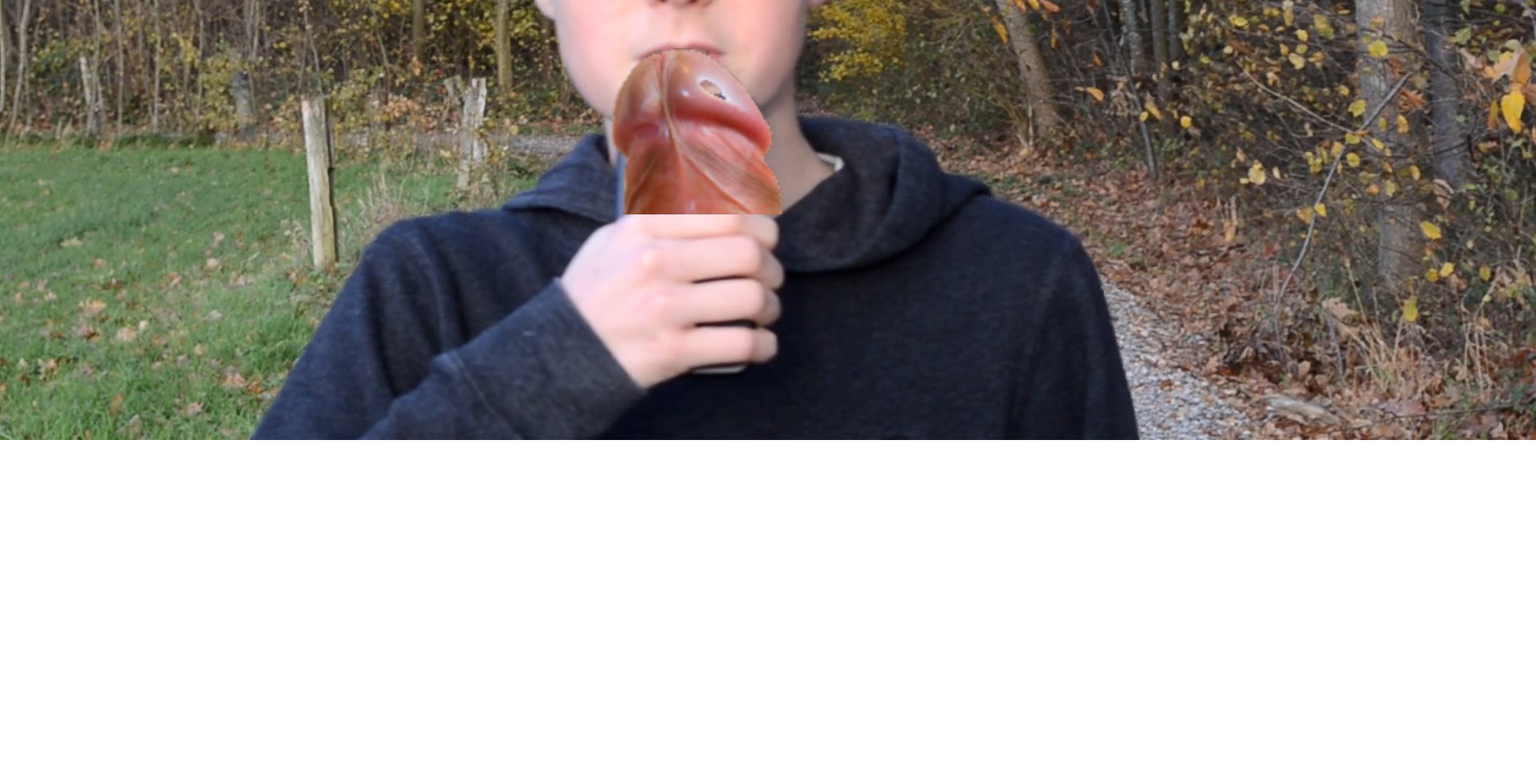
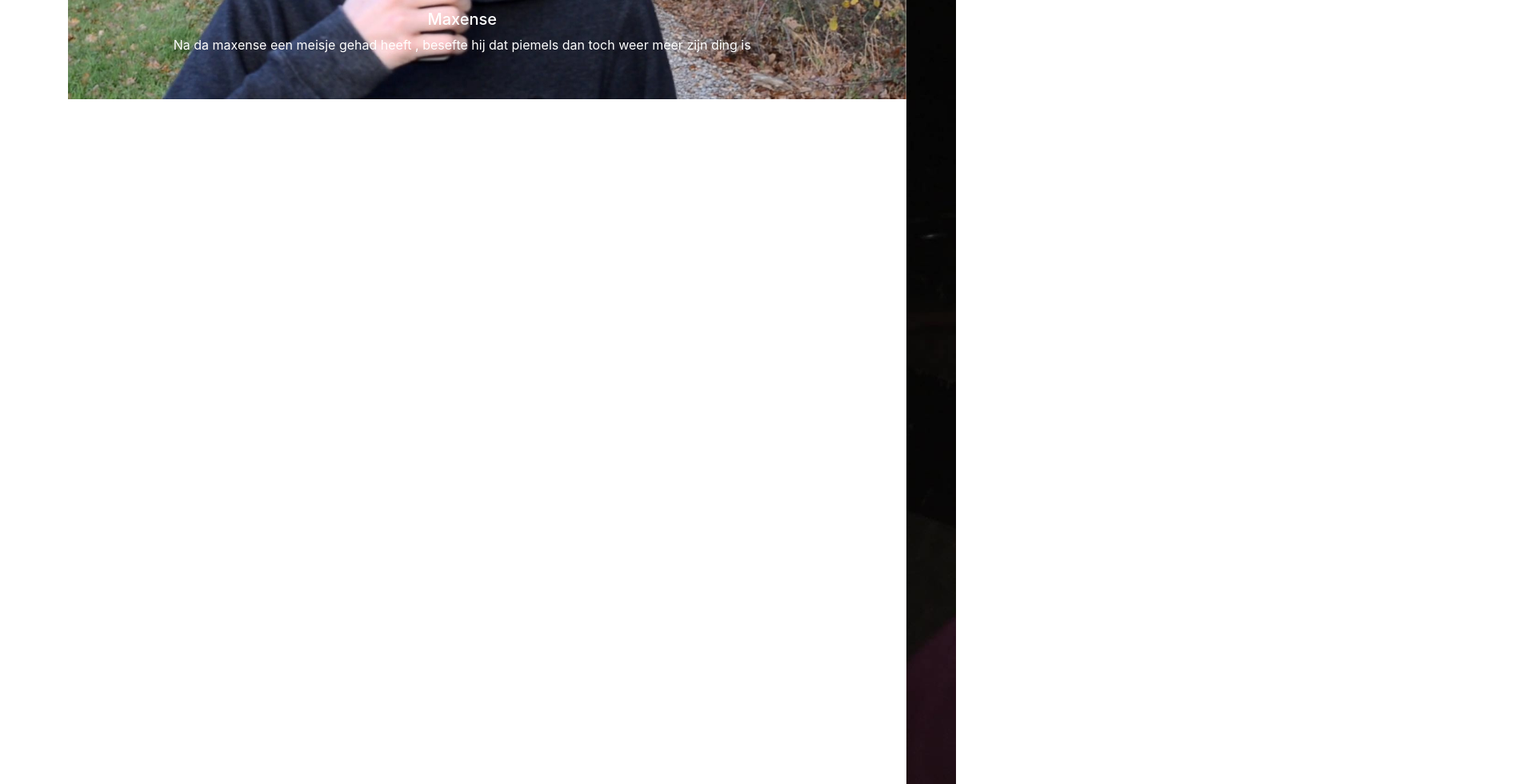
Before and after one commit to ben-student/WITC, an Angular app: page /about in a window 1280 px wide. Shown: the part 606-1586 px from the top of the page at 80% size, 1920 px wide, since content can reach past the window. Before the commit the page ends 1156 px from the top, so only its background shows below. Built offline with nearby package versions, Linux system fonts and the light colour scheme.

Commit message:
crackies

```diff
--- a/src/app/about/about.component.html
+++ b/src/app/about/about.component.html
@@ -1,20 +1,41 @@
-<!---<div class="container" style="margin-top:30px">
+<div class="container" style="margin-top:30px">
 
-    <div>
-        <iframe
-            src="https://www.google.com/maps/embed?pb=!1m18!1m12!1m3!1d2498.399702818222!2d4.413983615964482!3d51.230133238758405!2m3!1f0!2f0!3f0!3m2!1i1024!2i768!4f13.1!3m3!1m2!1s0x47c3f1df94eb28a5%3A0x39934ed1372329aa!2sAP%20Hogeschool%20-%20Campus%20Spoor%20Noord%20-%20Ellermanstraat!5e0!3m2!1snl!2sbe!4v1573050548216!5m2!1snl!2sbe"
-            width="100%" height="450" frameborder="0" style="border:0;" allowfullscreen="false"></iframe>
-
-    </div>
-
-    <div class="card" style="width: 18rem;">
-        <img src="logo.png" class="card-img-top" alt="...">
-        <div class="card-body">
-          <h5 class="card-title">Card title</h5>
-          <p class="card-text">Some quick example text to build on the card title and make up the bulk of the card's content.</p>
-          <a href="#" class="btn btn-primary">Go somewhere</a>
+  <div id="carouselExampleCaptions" class="carousel slide" data-ride="carousel">
+    <ol class="carousel-indicators">
+      <li data-target="#carouselExampleCaptions" data-slide-to="0" class="active"></li>
+      <li data-target="#carouselExampleCaptions" data-slide-to="1"></li>
+      <li data-target="#carouselExampleCaptions" data-slide-to="2"></li>
+    </ol>
+    <div class="carousel-inner">
+      <div class="carousel-item active">
+        <img src="/assets/piemel.jpg" class="d-block w-100" alt="...">
+        <div class="carousel-caption d-none d-md-block">
+          <h5>Maxense</h5>
+          <p>Na da maxense een meisje gehad heeft , besefte hij dat piemels dan toch weer meer zijn ding is</p>
         </div>
       </div>
-</div>-->
-
-<img src="/assets/piemel.jpg">
+      <div class="carousel-item">
+        <img src="/assets/simon.jpg" class="d-block w-100" alt="...">
+        <div class="carousel-caption d-none d-md-block">
+          <h5>Paul evo leo richard pittevils batsbak</h5>
+          <p>Een wezen onder de invloed van veel te veel hashish.</p>
+        </div>
+      </div>
+      <div class="carousel-item">
+        <img src="/assets/yens.jpg" class="d-block w-100" alt="..." style="width: 500;  height:500;">
+        <div class="carousel-caption d-none d-md-block">
+          <h5>Kutshine</h5>
+          <p>hier is een voorbeeld van een predator die alles op zen weg "trasht"</p>
+        </div>
+      </div>
+    </div>
+    <a class="carousel-control-prev" href="#carouselExampleCaptions" role="button" data-slide="prev">
+      <span class="carousel-control-prev-icon" aria-hidden="true"></span>
+      <span class="sr-only">Previous</span>
+    </a>
+    <a class="carousel-control-next" href="#carouselExampleCaptions" role="button" data-slide="next">
+      <span class="carousel-control-next-icon" aria-hidden="true"></span>
+      <span class="sr-only">Next</span>
+    </a>
+  </div>
+</div>
```
Also changed, not shown: src/assets/simon.jpg (added), src/assets/yens.jpg (added).
